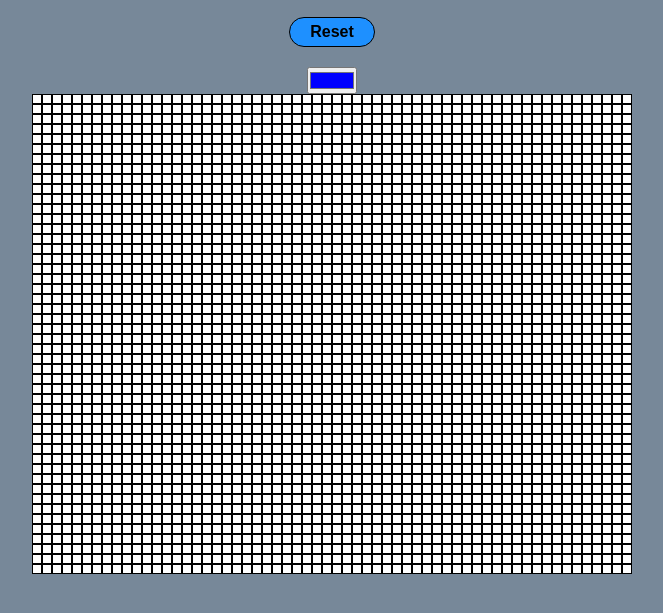
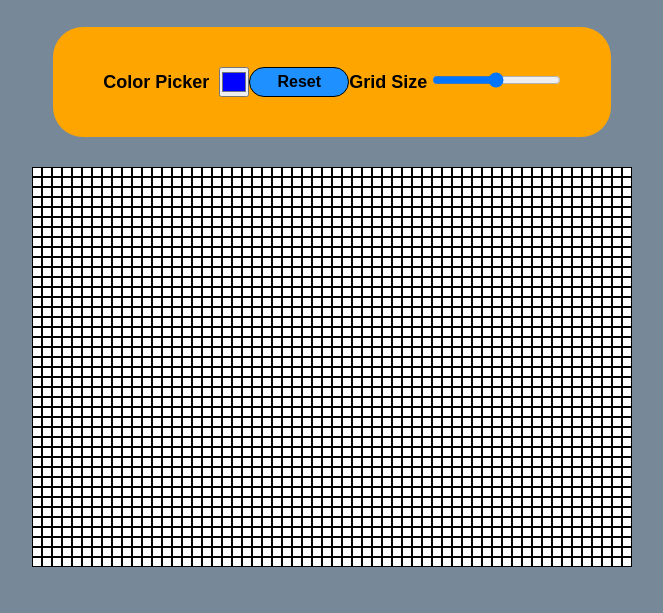
Before and after one commit to fmpberger88/etch-a-sketch, a plain HTML site: page index.html in a window 1280 px wide. Shown: the part 71-684 px from the top of the page, without its empty margins (308-971 px from the left). Drawn offline with Linux system fonts and the light colour scheme.

Commit message:
add slider

```diff
--- a/index.html
+++ b/index.html
@@ -9,8 +9,17 @@
 <body>
 <div class="container">
     <h1>Etch a Sketch</h1>
-    <button class="resetButton">Reset</button>
-    <input type="color" id="colorPicker" value="#0000ff">
+    <div class="inputContainer">
+        <div class="colorContainer">
+            <label for="colorPicker">Color Picker</label>
+            <input type="color" id="colorPicker" value="#0000ff">
+        </div>
+        <button class="resetButton">Reset</button>
+        <div class="slider">
+            <label for="gridSize">Grid Size</label>
+            <input id="gridSize" type="range" min="1200" max="3600" step="200" value="2400">
+        </div>
+    </div>
     <div class="sketch">
 
     </div>
--- a/script.js
+++ b/script.js
@@ -1,7 +1,12 @@
+let isMouseDown = false;
+let color = "blue";
+let gridSize = 2400;
+
 const sketch = document.querySelector(".sketch");
 const resetButton = document.querySelector(".resetButton");
-let isMouseDown = false;
-let color = "blue";
+const slider = document.querySelector("#gridSize");
+const colorPicker = document.querySelector("#colorPicker");
+
 
 document.addEventListener("mousedown", () => {
     isMouseDown = true;
@@ -11,9 +16,17 @@ document.addEventListener("mouseup", () => {
     isMouseDown = false;
 })
 
+colorPicker.addEventListener("input", function () {
+    color = colorPicker.value;
+    console.log(colorPicker.value)
+})
 
-for (let i = 0; i <16; i++) {
-    for (let j = 0; j < 180; j++) {
+slider.addEventListener("input",  function () {
+    gridSize = slider.value;
+    console.log(slider.value)
+})
+
+for (let i = 0; i <gridSize; i++) {
         const cell = document.createElement('div');
         cell.classList.add("cell");
 
@@ -35,5 +48,4 @@ for (let i = 0; i <16; i++) {
             cell.style.cssText = "background-color: white;"
             cell.style.cssText = ""
         })
-    }
 }
--- a/styles.css
+++ b/styles.css
@@ -21,23 +21,55 @@ body {
     background-color: lightslategray;
 }
 
-.resetButton {
+.inputContainer {
+    display: flex;
+    align-items: center;
+    justify-content: space-between;
+    min-width: 500px;
+    background-color: orange;
+    border-radius: 30px;
+    padding: 20px 50px;
+    margin: 30px 0;
+}
+
+.colorContainer {
+    display: flex;
+    align-items: center;
+    justify-content: center;
+    gap: 10px;
+}
+
+button {
     background-color: dodgerblue;
     font-size: 1rem;
     font-weight: bold;
-    padding: 5px 20px;
+    width: 100px;
+    height: 30px;
     border: 1px black solid;
     border-radius: 30px;
     margin: 20px 0;
 }
 
-.resetButton:hover {
-    background-color: steelblue;
+
+button:hover {
+    background-color: darkblue;
     color: white;
 }
 
-.resetButton:active {
+button:active {
     transform: scale(0.9);
+}
+
+label {
+    font-weight: bold;
+    font-size: 1.125rem;
+}
+
+
+
+#colorPicker {
+    width: 30px;
+    height: 30px;
 }
 
 .sketch {
```
